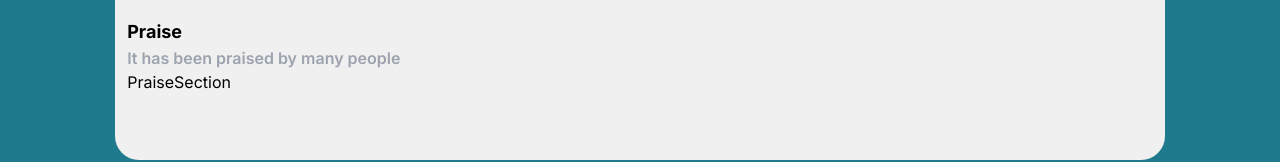
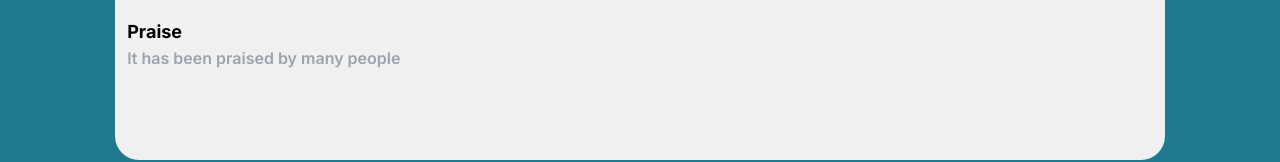
Before and after one commit to akash-panthri/ayuvya_mobile_view, a Next.js app: page / in a window 1280 px wide. Shown: the part 560-722 px from the top of the page. Built offline with nearby package versions, Linux system fonts and the light colour scheme.

Commit message:
Added PraiseButton.jsx

```diff
--- /dev/null
+++ b/src/components/PraiseButton.jsx
@@ -0,0 +1,10 @@
+"use client"
+import React,{useState} from 'react'
+
+export default function PraiseButton({option}) {
+    const [buttonClicked , setButtonClicked] = useState(false)
+  return (
+    <div className={`${buttonClicked? 'bg-[#a8ebbf] text-[#959794]': 'bg-[#dedad7] text-[#508760]'}`} onClick={()=> setButtonClicked(true)}>{option}</div>
+  )
+}
+// #508760
--- a/src/components/PraiseSection.jsx
+++ b/src/components/PraiseSection.jsx
@@ -1,7 +1,12 @@
 import React from 'react'
+import PraiseButton from './PraiseButton'
 
-export default function PraiseSection() {
+export default function PraiseSection({praiseOption}) {
   return (
-    <div className='flex flex-row'>PraiseSection</div>
+    <div className='flex flex-row'>
+    {praiseOption.map(praiseOpt=>{
+        <PraiseButton key={praiseOpt.id} option={praiseOpt.option} />
+    })}
+    </div>
   )
 }
--- a/src/components/ReviewPanel.js
+++ b/src/components/ReviewPanel.js
@@ -10,7 +10,7 @@ export default function ReviewPanel({sign, givenDatum}) {
 
       <>
 
-      {sign ==='star' ? <ReviewStar rate={givenDatum.rating} /> :sign ==='like'? <LikeDislike />:<PraiseSection/>}
+      {sign ==='star' ? <ReviewStar rate={givenDatum.rating} /> :sign ==='like'? <LikeDislike />:<PraiseSection praiseOption={givenDatum.praiseOption} />}
       </>
     </div>
   );
--- a/src/data/popupData.json
+++ b/src/data/popupData.json
@@ -23,6 +23,20 @@
         "id": 4,
         "category": "Praise",
         "slogan": "It has been praised by many people",
-        "sign": "praise"
+        "sign": "praise",
+        "praiseOption": [
+            {
+                "id": 1,
+                "option": "Poor"
+            },
+            {
+                "id": 2,
+                "option": "Okay"
+            },
+            {
+                "id": 3,
+                "option": "Good"
+            }
+        ]
     }
 ]
```
